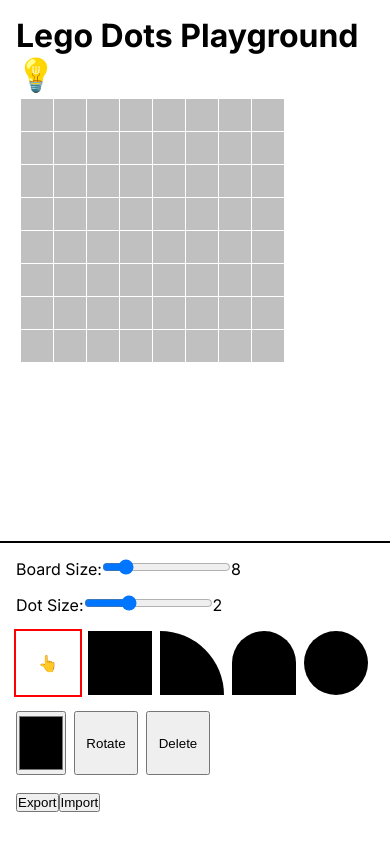
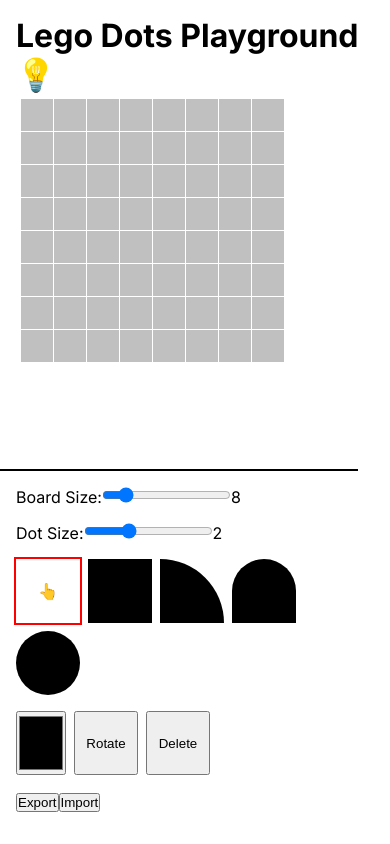
Before and after one commit to joseignacioLS/lego-dots-playground, a Next.js app: page / in a window 390 px wide. Built offline with nearby package versions, Linux system fonts and the light colour scheme.

Commit message:
more improvements in mobile

```diff
--- a/app/components/Controllers.module.scss
+++ b/app/components/Controllers.module.scss
@@ -2,14 +2,25 @@
   z-index: 10;
   margin: 0 -1rem;
   padding: 1rem;
+
+  width: 100%;
+  max-height: 50vh;
 
   display: flex;
   flex-direction: column;
   gap: 1rem;
 
   background-color: white;
+  border-top: 2px solid black;
 
-  box-shadow: 0px -2px 0px black;
+  @media (min-width: 600px) {
+    max-height: 100vh;
+    margin: 0;
+    padding: 1rem;
+    grid-area: 1 / 2 / 3 / 3;
+    border-top: 0px solid black;
+    border-left: 2px solid black;
+  }
 
   .managing {
     display: flex;
@@ -18,6 +29,7 @@
     .actions {
       display: flex;
       gap: 0.5rem;
+      flex-wrap: wrap;
 
       > * {
         height: 4rem;
@@ -28,6 +40,7 @@
     .templateTiles {
       display: flex;
       gap: 0.5rem;
+      flex-wrap: wrap;
     }
   }
 
--- a/app/components/Grid.module.scss
+++ b/app/components/Grid.module.scss
@@ -1,5 +1,4 @@
 .grid {
-  aspect-ratio: 1 / 1;
   padding: 5px;
   display: flex;
   flex-direction: column;
--- a/app/page.module.scss
+++ b/app/page.module.scss
@@ -6,6 +6,11 @@
   grid-template-columns: 1fr;
   grid-template-rows: auto 1fr auto;
 
+  @media (min-width: 600px) {
+    grid-template-columns: 3fr 1fr;
+    grid-template-rows: auto 1fr;
+  }
+
   h1 {
     width: 100%;
   }
```
